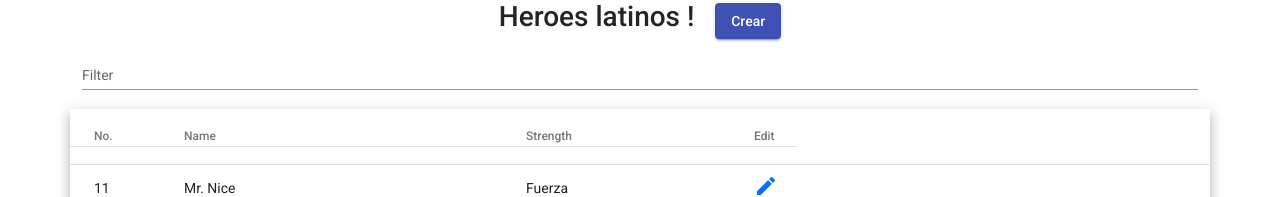
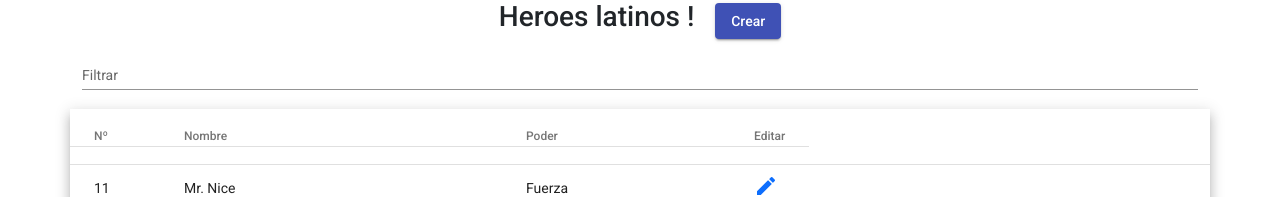
Before and after one commit to solisarg/heroes, an Angular app: page / in a window 1280 px wide. Shown: the top 197 px of the page. Built offline with nearby package versions, Linux system fonts and the light colour scheme.

Commit message:
Translation y padding

```diff
--- a/src/app/pages/edit/edit.component.html
+++ b/src/app/pages/edit/edit.component.html
@@ -44,13 +44,13 @@
   </div>
   <div class="row">
     <div class="col-5">&nbsp;</div>
-    <div class="col-1 text-center" *ngIf="!heroe.id">
+    <div class="col-1 text-center p-2" *ngIf="!heroe.id">
       <button mat-raised-button color="primary" (click)="addHero()" [disabled]="heroe.name=='' || heroe.strength==''">Agregar</button>
     </div>
-    <div class="col-1 text-center" *ngIf="heroe.id" (click)="updateHero()">
+    <div class="col-1 text-center p-2" *ngIf="heroe.id" (click)="updateHero()">
       <button mat-raised-button color="primary">Actualizar</button>
     </div>
-    <div class="col-1 text-center" *ngIf="heroe.id">
+    <div class="col-1 text-center p-2" *ngIf="heroe.id">
       <button mat-raised-button color="warn" (click)="deleteHero()">Borrar</button>
     </div>
     <div class="col-5">&nbsp;</div>
--- a/src/app/pages/home/home.component.html
+++ b/src/app/pages/home/home.component.html
@@ -8,37 +8,34 @@
   </div>
   <div class="row">
     <mat-form-field appearance="standard">
-      <mat-label>Filter</mat-label>
+      <mat-label>Filtrar</mat-label>
       <input matInput (keyup)="applyFilter($event)" placeholder="Ex. Super" #input>
     </mat-form-field>
   </div>
   <div class="row">
     <table mat-table [dataSource]="dataSource" class="mat-elevation-z8">
 
-      <!--- Note that these columns can be defined in any order.
-            The actual rendered columns are set as a property on the row definition" -->
-
       <!-- Id Column -->
       <ng-container matColumnDef="position">
-        <th mat-header-cell *matHeaderCellDef width="10%"> No. </th>
+        <th mat-header-cell *matHeaderCellDef width="10%"> Nº </th>
         <td mat-cell *matCellDef="let element" width="10%"> {{element.id}} </td>
       </ng-container>
 
       <!-- Name Column -->
       <ng-container matColumnDef="name">
-        <th mat-header-cell *matHeaderCellDef width="30%"> Name </th>
+        <th mat-header-cell *matHeaderCellDef width="30%"> Nombre </th>
         <td mat-cell *matCellDef="let element" width="30%"> {{element.name}} </td>
       </ng-container>
 
       <!-- Strength Column -->
       <ng-container matColumnDef="strength">
-        <th mat-header-cell *matHeaderCellDef width="20%"> Strength </th>
+        <th mat-header-cell *matHeaderCellDef width="20%"> Poder </th>
         <td mat-cell *matCellDef="let element" width="20%"> {{element.strength}} </td>
       </ng-container>
 
-      <!-- Symbol Column -->
+      <!-- Edit Column -->
       <ng-container matColumnDef="edit">
-        <th mat-header-cell *matHeaderCellDef> Edit </th>
+        <th mat-header-cell *matHeaderCellDef> Editar </th>
         <td mat-cell *matCellDef="let element"><a href="javascript:void(0)"><span class="material-icons" [id]="element.id">edit</span></a></td>
       </ng-container>
 
```
